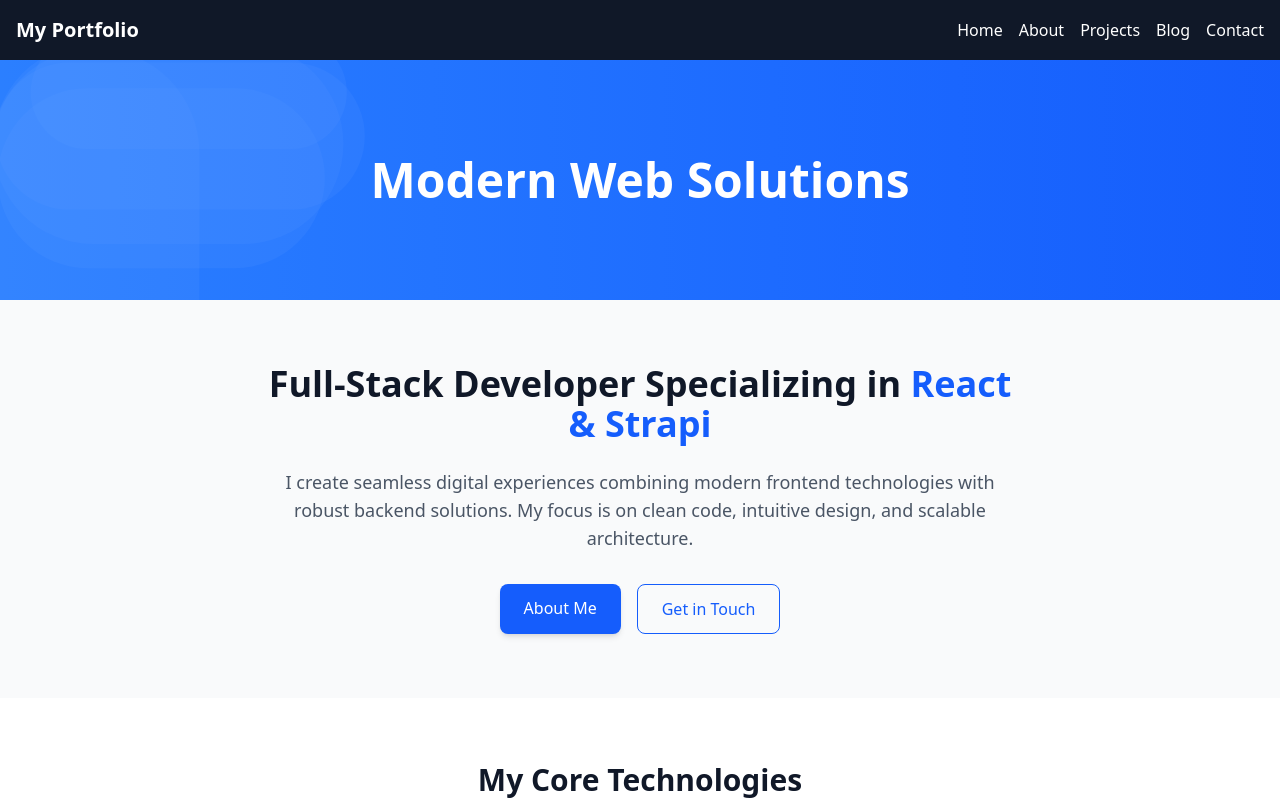
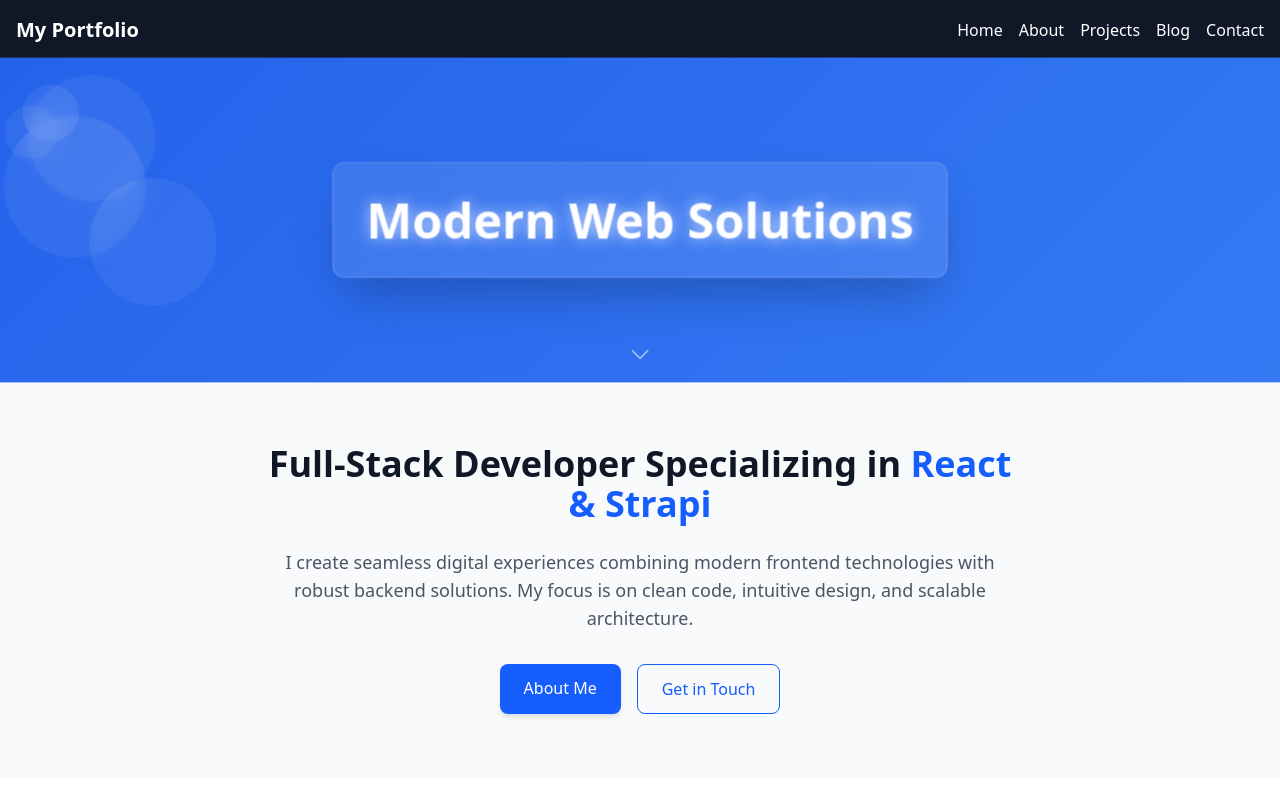
Before and after one commit to eliasnahusenay/portfolio_strapi, a React (Vite) app in the folder frontend/: page / in a window 1280 px wide. Shown: the top 800 px of the page. Built offline with nearby package versions, Linux system fonts and the light colour scheme.

Commit message:
feat: Hero banner improvements

```diff
--- a/frontend/src/components/Hero.jsx
+++ b/frontend/src/components/Hero.jsx
@@ -1,58 +1,118 @@
-import React from 'react';
-import { motion } from 'framer-motion';
-import useTypewriter from '../hooks/useTypewriter';
+import React from "react";
+import { motion, useMotionValue, useTransform } from "framer-motion";
+import useTypewriter from "../hooks/useTypewriter";
+import { ChevronDownIcon } from "@heroicons/react/24/outline";
 
 const Hero = ({ title }) => {
-  // Using the fixed useTypewriter hook
   const { text, isTyping } = useTypewriter(title, 100);
+
+  // 3D Tilt Effect
+  const x = useMotionValue(0);
+  const y = useMotionValue(0);
+  const rotateX = useTransform(y, [-0.5, 0.5], [-5, 5]); // Tilt up/down
+  const rotateY = useTransform(x, [-0.5, 0.5], [5, -5]); // Tilt left/right
+  const scale = useTransform(y, [-0.5, 0.5], [1, 1.03]); // Subtle zoom
+
+  // Floating bubbles
+  const bubbles = [...Array(5)].map(() => ({
+    x: Math.random() * 100,
+    y: Math.random() * 100,
+    size: Math.random() * 100 + 50,
+    duration: Math.random() * 10 + 10,
+  }));
 
   return (
     <motion.div
-      className="relative h-60 bg-gradient-to-r from-blue-500 to-blue-600 flex items-center justify-center overflow-hidden"
+      className="relative h-[40vh] min-h-[300px] flex items-center justify-center overflow-hidden"
       initial={{ opacity: 0 }}
-      animate={{ opacity: 1 }}
-      transition={{ duration: 0.5 }}
+      animate={{
+        opacity: 1,
+        backgroundPosition: ["0% 50%", "100% 50%", "0% 50%"]
+      }}
+      transition={{
+        opacity: { duration: 0.5 },
+        backgroundPosition: { duration: 12, repeat: Infinity, ease: "linear" }
+      }}
+      style={{
+        background: "linear-gradient(-45deg, #3b82f6, #2563eb, #1d4ed8, #3b82f6)",
+        backgroundSize: "400% 400%",
+        rotateX,
+        rotateY,
+        scale,
+      }}
+      onMouseMove={(e) => {
+        const rect = e.currentTarget.getBoundingClientRect();
+        x.set((e.clientX - rect.left) / rect.width - 0.5);
+        y.set((e.clientY - rect.top) / rect.height - 0.5);
+      }}
+      onMouseLeave={() => {
+        x.set(0);
+        y.set(0);
+      }}
     >
-      {/* Background elements (optional) */}
-      <div className="absolute inset-0 opacity-20">
-        {[...Array(5)].map((_, i) => (
+      {/* Animated bubbles */}
+      <div className="absolute inset-0 opacity-30">
+        {bubbles.map((bubble, i) => (
           <motion.div
             key={i}
-            className="absolute rounded-full bg-white"
+            className="absolute rounded-full bg-white/20 backdrop-blur-sm"
             initial={{
-              x: Math.random() * 100 - 50,
-              y: Math.random() * 100 - 50,
-              width: Math.random() * 300 + 100,
-              height: Math.random() * 300 + 100,
-              opacity: 0.1
+              x: `${bubble.x}%`,
+              y: `${bubble.y}%`,
+              width: `${bubble.size}px`,
+              height: `${bubble.size}px`,
             }}
             animate={{
-              x: Math.random() * 100 - 50,
-              y: Math.random() * 100 - 50,
-              opacity: [0.1, 0.2, 0.1],
+              x: `${Math.random() * 100}%`,
+              y: `${Math.random() * 100}%`,
               transition: {
-                duration: Math.random() * 10 + 10,
+                duration: bubble.duration,
                 repeat: Infinity,
-                repeatType: "reverse"
-              }
+                repeatType: "reverse",
+                ease: "easeInOut",
+              },
             }}
           />
         ))}
       </div>
 
-      {/* Main title with proper typewriter effect */}
-      <motion.h1
-        className="text-4xl md:text-5xl font-bold text-white text-center px-4"
-        initial={{ y: -20 }}
-        animate={{ y: 0 }}
-        transition={{ type: 'spring', stiffness: 100 }}
+      {/* Glass card with 3D shadow (matches tilt) */}
+      <motion.div
+        className="bg-white/10 backdrop-blur-lg p-6 md:p-8 rounded-xl border border-white/20 shadow-2xl"
+        initial={{ scale: 0.95, y: 20 }}
+        animate={{ scale: 1, y: 0 }}
+        transition={{ type: "spring", stiffness: 100 }}
+        style={{
+          rotateX: useTransform(y, [-0.5, 0.5], [-2, 2]), // Less tilt than container
+          rotateY: useTransform(x, [-0.5, 0.5], [2, -2]),
+        }}
       >
-        {text}
-        {/* Blinking cursor that disappears when typing is complete */}
-        {isTyping && (
-          <span className="ml-1 inline-block w-1 h-12 bg-white animate-pulse"></span>
-        )}
-      </motion.h1>
+        <motion.h1
+          className="text-3xl md:text-5xl font-bold text-white text-center"
+          animate={{
+            textShadow: "0 0 15px rgba(255, 255, 255, 0.7)",
+          }}
+          transition={{
+            repeat: Infinity,
+            repeatType: "reverse",
+            duration: 2
+          }}
+        >
+          {text}
+          {isTyping && (
+            <span className="ml-1 inline-block w-1 h-10 bg-white animate-pulse" />
+          )}
+        </motion.h1>
+      </motion.div>
+
+      {/* Scroll hint (only shows if content is below) */}
+      <motion.div
+        className="absolute bottom-4 left-1/2 -translate-x-1/2"
+        animate={{ y: [0, 8, 0], opacity: [0.8, 1, 0.8] }}
+        transition={{ repeat: Infinity, duration: 1.5 }}
+      >
+        <ChevronDownIcon className="h-6 w-6 text-white/80" />
+      </motion.div>
     </motion.div>
   );
 };
```
